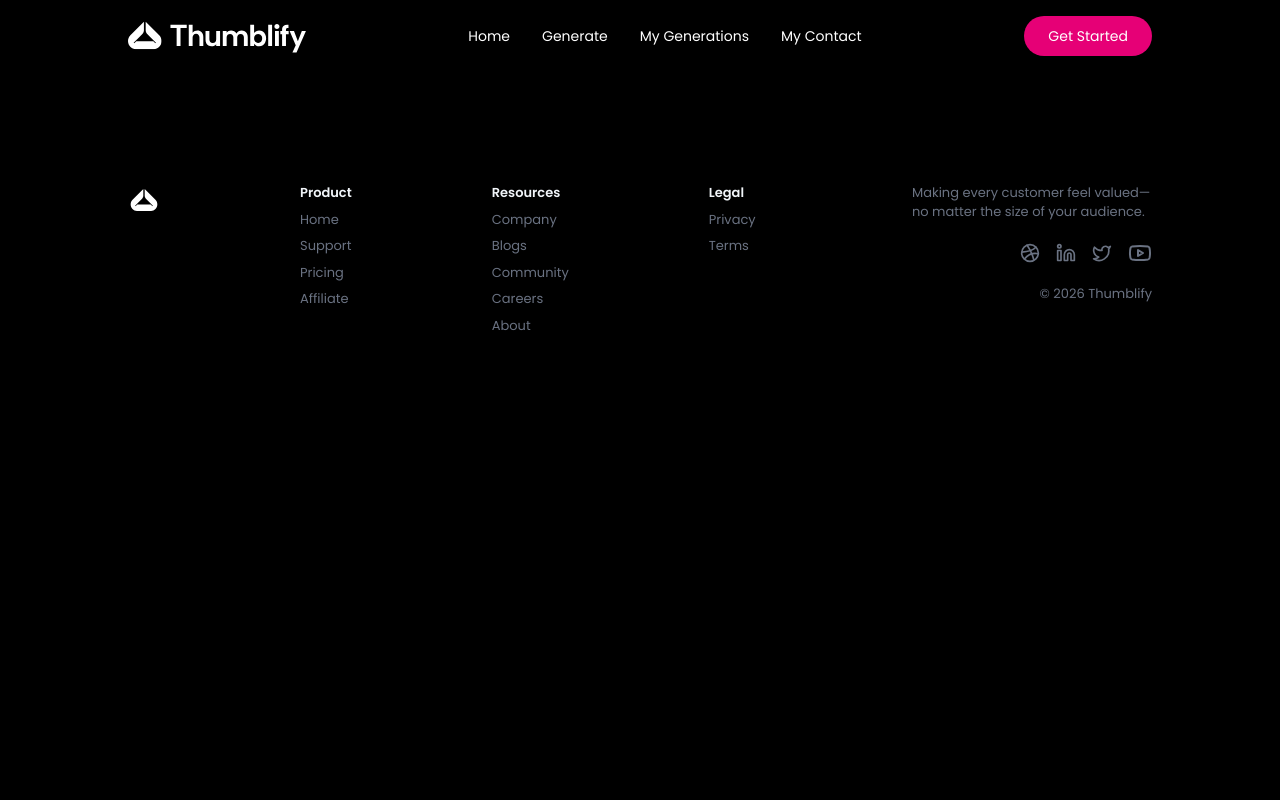
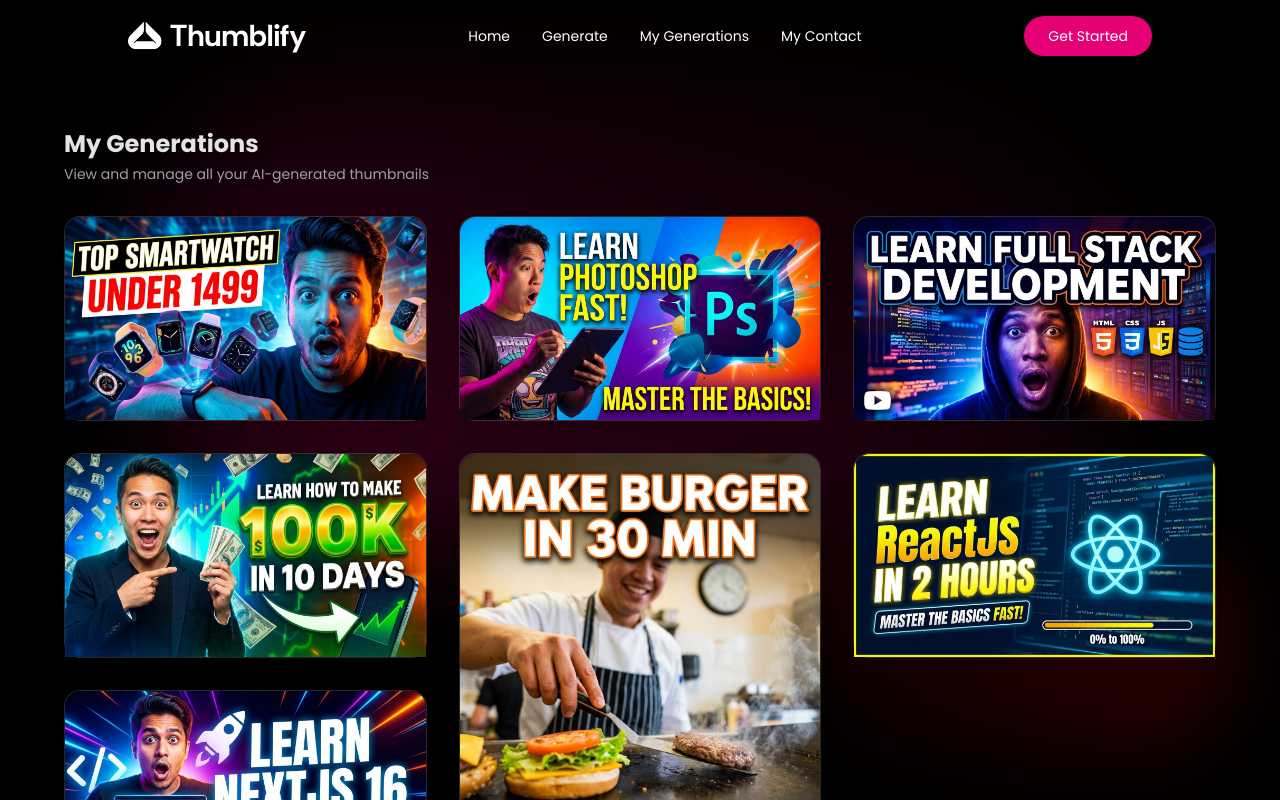
Before and after one commit to Rajibbepary/AI_Thumbnail_Generator, a React (Vite) app in the folder client/: page /mygeneration in a window 1280 px wide. Shown: the top 800 px of the page. Built offline with nearby package versions, Linux system fonts and the light colour scheme.

Commit message:
my generate page update

```diff
--- a/client/src/App.tsx
+++ b/client/src/App.tsx
@@ -18,7 +18,7 @@
                 <Route path="/" element={<HomePage />} />
                 <Route path="/generate" element={<Generate />} />
                 <Route path="/generate/:id" element={<Generate />} />
-                <Route path="/my-generation" element={<MyGeneration />} />
+                <Route path="/mygeneration" element={<MyGeneration />} />
                 <Route path="/preview" element={<YtPreview/>} />
                 <Route path="/login" element={<Login/>} />
             </Routes>
--- a/client/src/components/Navbar.tsx
+++ b/client/src/components/Navbar.tsx
@@ -25,7 +25,7 @@
                     <Link to={'/generate'} className="hover:text-pink-500 transition">
                     Generate
                     </Link>
-                    <Link to={'/my-generate'} className="hover:text-pink-500 transition">
+                    <Link to={'/mygeneration'} className="hover:text-pink-500 transition">
                     My Generations
                     </Link>
                     <Link to={'/'} className="hover:text-pink-500 transition">
@@ -47,7 +47,7 @@
                  <Link onClick={() => setIsOpen(false)} to={'/generate'}>
                     Generate
                     </Link>
-                    <Link onClick={() => setIsOpen(false)} to={'/my-generate'}>
+                    <Link onClick={() => setIsOpen(false)} to={'/mygeneration'}>
                     My Generations
                     </Link>
                     <Link onClick={() => setIsOpen(false)} to={'/#'}>
--- a/client/src/pages/MyGeneration.tsx
+++ b/client/src/pages/MyGeneration.tsx
@@ -1,11 +1,91 @@
+import { useEffect, useState } from "react";
 import SoftBackdrop from "../components/SoftBackdrop";
+import { dummyThumbnails, type IThumbnail } from "../assets/assets";
+import { useNavigate } from "react-router-dom";
+
+
 
 
 const MyGeneration = () => {
+const navigate = useNavigate()
+    const aspectRatioClassMap : Record<string, string> ={
+        '16:9' : 'aspect-video',
+        '1:1' : 'aspect-square',
+        '9:16' : 'aspect-[9/16]'
+    }
+
+   const [thumbnails, setThumbnails] = useState<IThumbnail[]>([])
+   const [loading, setLoading] = useState(false)
+
+   const fetchThumbnails = async () =>{
+    setThumbnails(dummyThumbnails as unknown as IThumbnail[])
+    setLoading(false)
+   }
+
+   const handleDownload = (image_url: string)=>{
+    window.open(image_url, '_blank')
+   }
+
+   const handleDelete = async (id: string)=>{
+    console.log(id)
+   }
+
+   useEffect(()=>{
+    fetchThumbnails()
+   },[])
+
+
     return (
         <>
             <SoftBackdrop/>
-            <div className="mt-32 min-h-screen px-6 md:px-16 lg:24 xl:32"></div>
+            <div className="mt-32 min-h-screen px-6 md:px-16 lg:24 xl:32">
+                {/* HEADER */}
+                <div className="mb-8">
+                    <h1 className="text-2xl font-bold text-zinc-200">My Generations</h1>
+                    <p className="text-sm text-zinc-400 mt-1">View and manage all your AI-generated thumbnails</p>
+                    </div>
+                    {/* LOADING */}
+                    {loading && (
+                        <div className="grid grid-cols-1 sm:grid-cols-2 lg:grid-cols-3 gap-6">
+                        {Array.from({length: 6}).map((_, i)=>(
+                            <div key={i} className="rounded-2xl bg-white/6 border border-white/10 animate-pulse h-[260px]" />
+                        ))}
+                        </div>
+                    )}
+            {/* EMPTY STATE */}
+            {!loading && thumbnails.length === 0 && (
+                <div className="text-center py-24">
+                    <h3 className="text-lg font-semibold text-zinc-200">No thumbnails yet</h3>
+                    <p className="text-sm text-zinc-400 mt-2">Generate your first thumbnail to see it here</p>
+                </div>
+            )}
+
+            {/* GRID */}
+            {!loading && thumbnails.length > 0 && (
+                <div className="columns-1 sm:columns-2 lg:columns-3 2xl:columns-4 gap-8">
+                    {thumbnails.map((thumb: IThumbnail)=>{
+                        const aspectClass = aspectRatioClassMap[thumb.aspect_ratio || '16:9'];
+
+                        return (
+                           <div key={thumb._id} onClick={()=> navigate(`/generate/${thumb._id}`)} className="mb-8 group relative cursor-pointer rounded-2xl bg-white/6 border border-white/10 transition shadow-xl break-inside-avoid">
+                                {/* IMAGE */}
+                                <div className={`relative overflow-scroll rounded-t-2xl ${aspectClass} bg-black`}>
+                                    {thumb.image_url ? (
+                                    <img src={thumb.image_url} alt={thumb.title} className="w-full h-full object-cover group-hover:scale-105 transition-transform duration-300"/>
+                                    ) : (
+                                        <div className="w-full h-full items-center justify-center text-sm text-zinc-400">
+                                            {thumb.isGenerating ? 'Generating...' : 'No image'}
+
+                                        </div>
+                                    )}
+
+                                </div>
+                           </div>
+                        )
+                    })}
+                </div>
+            )}
+            </div>
         </>
     );
 };
```
